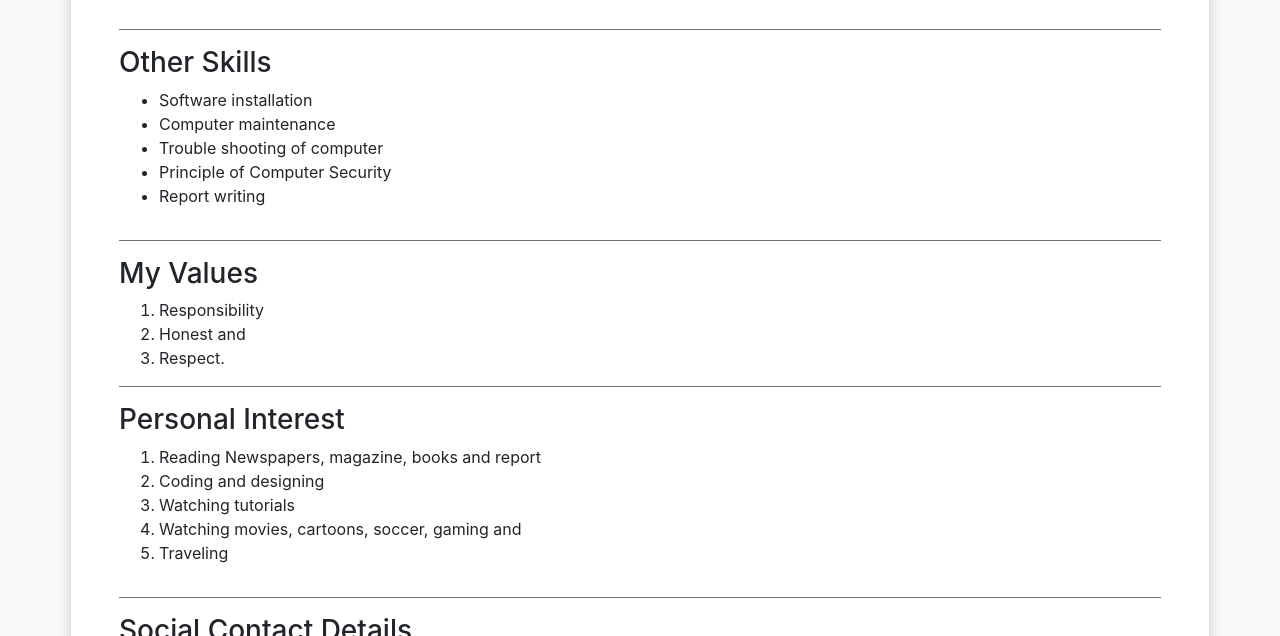
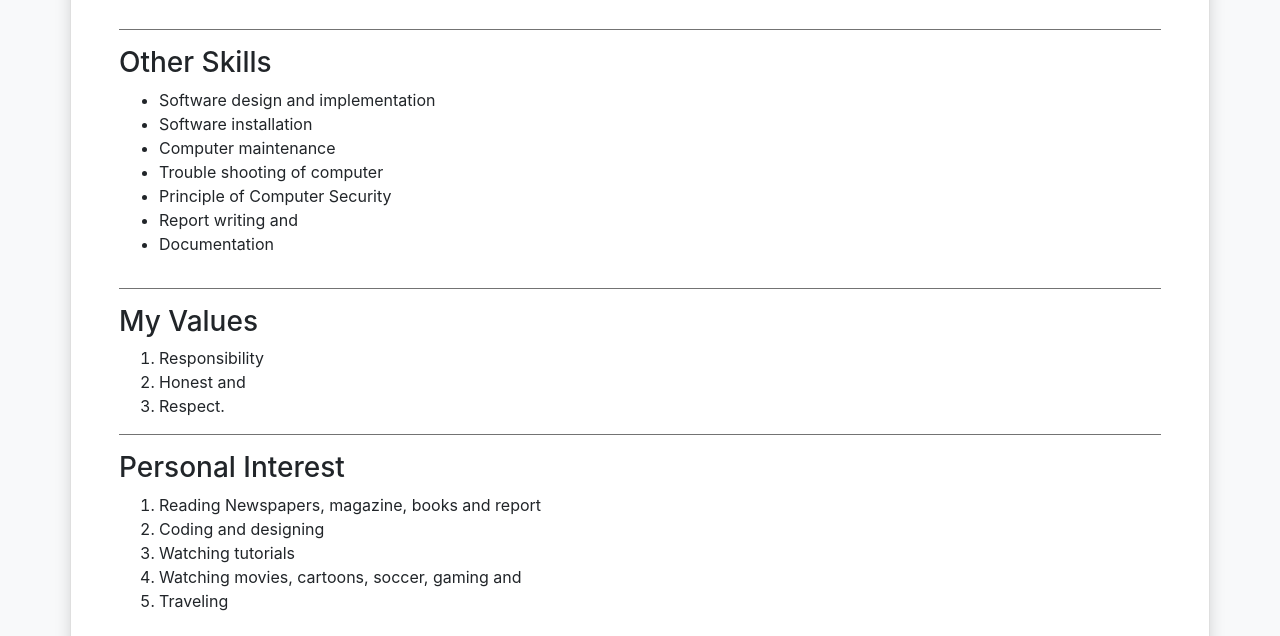
Before and after one commit to elishatrust/mysite, a plain HTML site: page index.html in a window 1280 px wide. Shown: the part 1238-1874 px from the top of the page. Drawn offline with nearby package versions, Linux system fonts and the light colour scheme.

Commit message:
Update : Other skills

```diff
--- a/index.html
+++ b/index.html
@@ -118,12 +118,14 @@
     <!-- other-skills -->
     <div class="other-skills">
         <h3>Other Skills</h3>
-        <ul>
+        <ul type='i'>
+            <li>Software design and implementation</li>
             <li>Software installation</li>
             <li>Computer maintenance</li>
             <li>Trouble shooting of computer</li>
             <li>Principle of Computer Security</li>
-            <li>Report writing</li>
+            <li>Report writing and</li>
+            <li>Documentation</li>
         </ul>
     </div>
     <hr size="4" noshade>
```
